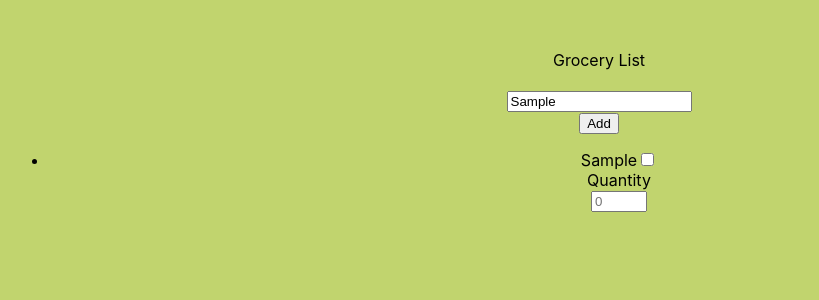
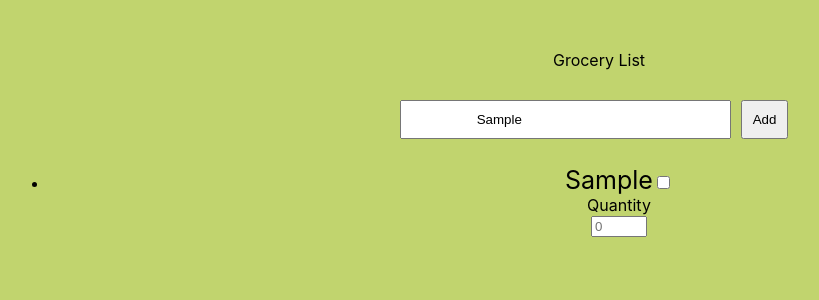
Before and after one commit to britt-c/GroceryList, a React app: page / in a window 1280 px wide. Both pictures are taken after typing "Sample" into the empty fields and a click on the button "Add". Shown: the top 300 px of the page, without its empty margins (41-860 px from the left). Built offline with nearby package versions, Linux system fonts and the light colour scheme.

Commit message:
adding some css to look kinda cute

```diff
--- a/src/App.css
+++ b/src/App.css
@@ -3,3 +3,19 @@ body {
 	padding: 50px;
 	background-color: #c1d46e;
 }
+
+#itemEntryBar {
+	padding: 10px 75px;
+}
+
+#addBtn {
+	padding: 10px;
+	margin: 10px;
+}
+
+.item {
+}
+
+#listItem {
+		font-size: 25px;
+}
--- a/src/App.js
+++ b/src/App.js
@@ -6,12 +6,12 @@ import './App.css';
 		const [items, setItems] = useState([])
 		const listItems = items.map((item, i)=> (
 			<li key={i}>
-				<span>
-					<span className="list-item">{item}</span>
+				<span className="item">
+					<span id="listItem">{item}</span>
 					<input type="checkbox" />
 					<br />
-					<label htmlFor="quantity">Quantity</label><br />
-					<input placeholder="0" type="number" min="1" max="99" />
+					<label htmlFor="item-quantity">Quantity</label><br />
+					<input id="quanBtn" placeholder="0" type="number" min="1" max="99" />
 				</span>
 			</li>
 		))
@@ -27,11 +27,10 @@ import './App.css';
 
 		return (
 			<div className="App">
-				<header className="list-title">Grocery List</header>
+				<header id="listTitle">Grocery List</header>
 				<br />
-				<input onChange={storeText} placeholder="What to get..." />
-				<br/>
-				<button onClick={handleButtonClick}>Add</button>
+				<input id="itemEntryBar" onChange={storeText} placeholder="What to get..." />
+				<button id="addBtn" onClick={handleButtonClick}>Add</button>
 				<ul>{listItems}</ul>
 
 			</div>
```
